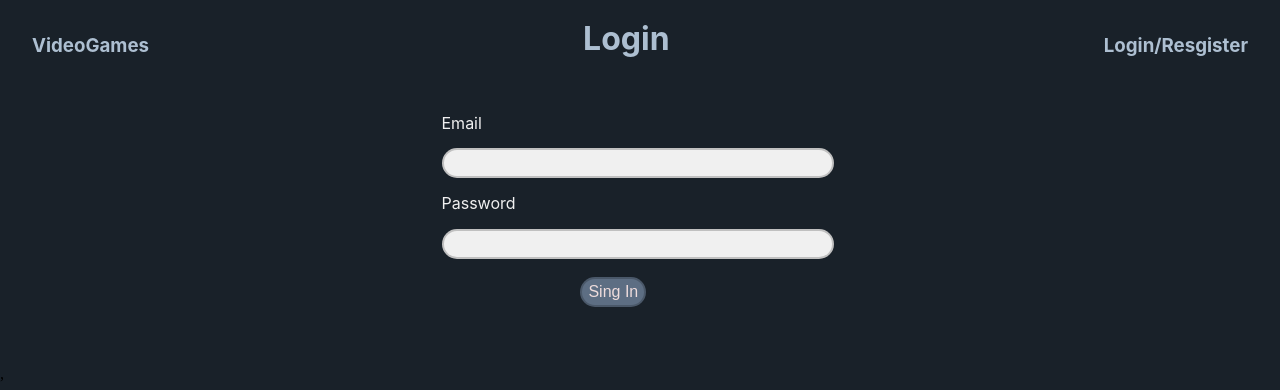
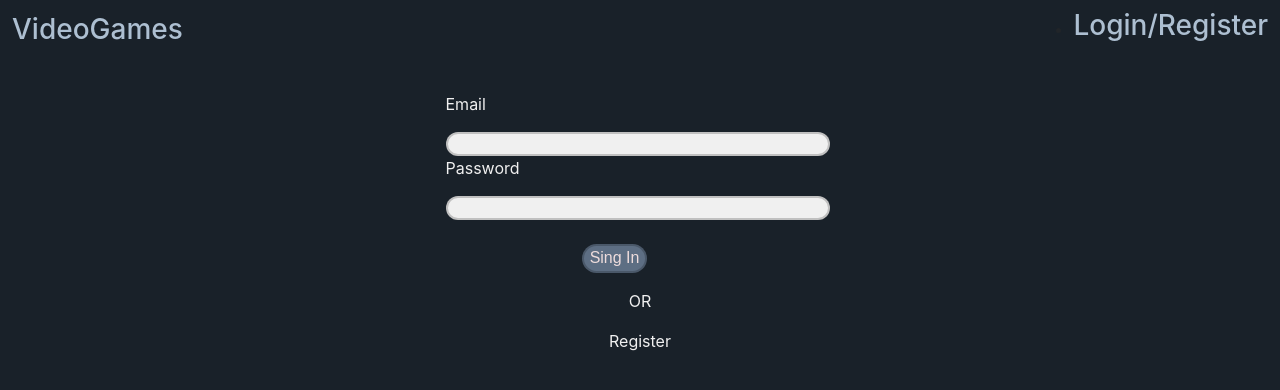
Before and after one commit to cirorey20/client-videogames, a React (Create React App) app: page /login in a window 1280 px wide. Shown: the top 390 px of the page. Built offline with nearby package versions, Linux system fonts and the light colour scheme.

Commit message:
deleted node_modules repo

```diff
--- a/public/index.html
+++ b/public/index.html
@@ -9,6 +9,7 @@
       name="description"
       content="Web site created using create-react-app"
     />
+    <link href="https://cdn.jsdelivr.net/npm/bootstrap@5.1.3/dist/css/bootstrap.min.css" rel="stylesheet" integrity="sha384-1BmE4kWBq78iYhFldvKuhfTAU6auU8tT94WrHftjDbrCEXSU1oBoqyl2QvZ6jIW3" crossorigin="anonymous">
     <style>
       body{
         background-color: #192129;
@@ -45,4 +46,5 @@
       To create a production bundle, use `npm run build` or `yarn build`.
     -->
   </body>
+  <script src="https://cdn.jsdelivr.net/npm/bootstrap@5.1.3/dist/js/bootstrap.bundle.min.js" integrity="sha384-ka7Sk0Gln4gmtz2MlQnikT1wXgYsOg+OMhuP+IlRH9sENBO0LRn5q+8nbTov4+1p" crossorigin="anonymous"></script>
 </html>
--- a/src/components/Dashboard.jsx
+++ b/src/components/Dashboard.jsx
@@ -53,19 +53,21 @@ const Dashboard = () => {
             <h2 className='titleDashboard'>Hello {dataUser.name || "user"}, games you have are: {gamesUser.length}</h2>
             <div className='createdDashboard'>
                 <Link to='/created' style={{ textDecoration: 'none' }}>
-                    <h3>Created</h3>
+                    <button className='btn btn-success m-2'>Created</button>
                 </Link>
             </div>
-            <div className='contentUserGame'>
+            <div className='row d-flex justify-content-center container-fluid'>
             {
                 gamesUser?.map((el,i)=>{
                 return(
-                    <div key={i} className="containerGameDash">
-                        <p>{el.name}</p>
-                        <img src={el.img} alt="not-found" />
-                        <div className='buttonDash'>
-                            <button  onClick={()=>deletedGame(el.id)}>Deleted</button>
-                            <button  onClick={()=>editGame(el.id)}>Edit</button>
+                    <div className='col-md-3 col-sm-6'>
+                        <div key={i} className="card">
+                            <p>{el.name}</p>
+                            <img src={el.img} alt="not-found" />
+                            <div className='text-center '>
+                                <button className='btn btn-outline-danger m-2' onClick={()=>deletedGame(el.id)}>Deleted</button>
+                                <button className='btn btn-outline-warning' onClick={()=>editGame(el.id)}>Edit</button>
+                            </div>
                         </div>
                     </div>
                 )
--- a/src/components/Home.jsx
+++ b/src/components/Home.jsx
@@ -63,8 +63,8 @@ const Home = () => {
 
     return (
         <Fragment>
-            <Nav current="Videogames - App"/>
-            <div className='searchFilterParent'>
+            <Nav current="Videogames"/>
+            <div className='searchFilterParent mb-4'>
                 <Search
                     setPaginaActual={setPaginaActual}
                 /><br/>
@@ -76,32 +76,34 @@ const Home = () => {
                     allGenres={allGenres}
                 />
             </div>
-            <div className='containerParentPaged'>
+            <div className='Page navigation example'>
                 <Paged
                     gamesDePagina={gamesDePagina}
                     allVideogames={allVideogames.length}
                     paged={paged}
                 />
             </div>
-            <div className='containerParentGames'>
+            <div className='container-fluid '>
+                <div className='row d-flex justify-content-center'>
+
                     {
                     allVideogames.length <= 0 ?
 
                         <div className='preload'></div>
                     :
                     gamesActuales.map((el, index) => {
-
                     return (
 
+                        <div key={index} className='col-md-3 col-sm-6 '>
 
-                            <div key={index} className='containerGame'>
+                            <div  className='card m-2'>
                                 <h3>{el.name}</h3>
                                 <Link to={'/videogame/'+el.id} style={{ textDecoration: 'none' }}>
 
-                                    <img src={el.img} alt="NOT-FOUND" />
+                                    <img src={el.img} className='card-img-top' alt="NOT-FOUND" />
 
                                 </Link>
-
+                                <div className='card-body text-center'>
                                     {
                                         el.genres?.map((e,i)=>{
                                             return<p key={i}><em>{e}</em></p>
@@ -109,12 +111,14 @@ const Home = () => {
                                     }
                                     <p><strong>{el.rating?el.rating:null}</strong></p>
                                 </div>
+                            </div>
+                        </div>
 
                     )
                     })
 
-
                     }
+                </div>
             </div>
         </Fragment>
     )
--- a/src/components/Login.jsx
+++ b/src/components/Login.jsx
@@ -3,6 +3,7 @@ import Nav from './Nav';
 import {useHistory} from 'react-router-dom';
 import {useDispatch, useSelector} from 'react-redux';
 import { auth } from '../actions/users';
+import { Link } from "react-router-dom";
 
 const Login = () => {
 
@@ -44,9 +45,12 @@ const Login = () => {
     return(
         <Fragment>
             <Nav current="Login"/>
+            <div className="d-flex justify-content-center">
+
             {
                 ! isPre ?
                 (
+            <div>
 
                 <div className='contForm'>
 
@@ -76,16 +80,24 @@ const Login = () => {
                             </div>
                             <br />
                             <button type='submit'>Sing In</button>
+                            <div className="text-center pb-4">
+                                <p className="mt-3" style={{color: '#f0f0f0'}}>OR</p>
+                                <Link to={'/register'} style={{ textDecoration: 'none', color: '#f0f0f0' }}>
+                                    <p className="pb-3">Register</p>
+                                </Link>
+                            </div>
                             <br /> <br />
 
                         </form>
                 </div>
+            </div>
                 )
                 :
                 (
                     pre
                 )
             }
+            </div>
         </Fragment>
     )
 }
--- a/src/components/Nav.jsx
+++ b/src/components/Nav.jsx
@@ -18,7 +18,7 @@ const Nav = ({current}) => {
     useEffect(()=>{
         const isUser = localStorage.getItem('payload');
         if(!isUser){
-            setIsLog('Login/Resgister');
+            setIsLog('Login/Register');
         } else {
             setIsLog('Logout');
         }
@@ -26,36 +26,40 @@ const Nav = ({current}) => {
 
     return (
         <Fragment>
-            <div className='fixed'>
+            <div className='navbar navbar-expand-lg'>
 
-                <div className='containerParentNav'>
-                    <div className='logoNav'>
+                <div className='container-fluid'>
+                    <div className='navbar-brand' >
                         <Link to='/home' style={{ textDecoration: 'none' }}>
-                            <h3>VideoGames</h3>
+                            <h3 className='color-nav'>VideoGames</h3>
                         </Link>
                     </div>
-                    <div className='titleNav'>
+                    {/* <div className=''>
                         <h1>{current}</h1>
-                    </div>
-                    <span className='createdNav'>
-                        <span>
+                    </div> */}
+                    <div className='' >
+                        <ul className=''>
+                        <li className=''>
+                            <span className=''>
                                 <Link to='' style={{ textDecoration: 'none' }}>
-                                <h3 onClick={out}>{isLog}</h3>
+                                    <h3 className='color-nav' onClick={out}>{isLog}</h3>
                                 </Link>
                             </span>
                             {
                                 isLog === 'Logout' ?
                                 (
-                                <span>
+                                    <span className=''>
                                         <Link to='/dashboard' style={{ textDecoration: 'none' }}>
-                                        <h3 >Dashboard</h3>
+                                            <h3 className='color-nav'>Dashboard</h3>
                                         </Link>
                                     </span>
                                 )
                                 :
                                 <span></span>
                             }
-                    </span>
+                        </li>
+                        </ul>
+                    </div>
 
                 </div>
             </div>
--- a/src/components/Paged.jsx
+++ b/src/components/Paged.jsx
@@ -11,20 +11,20 @@ const Paged = ({gamesDePagina, allVideogames, paged}) => {
 
     return (
         <Fragment>
-            {/* <div className=""> */}
-            <ul>
+            <div className="d-flex justify-content-center containerParentPagedd">
+            <ul className='pagination'>
                 {
                     pageNumbers?
                     pageNumbers.map((num, index) => (
-                        <li key={index}>
-                            <a href={'#'+num} onClick={()=>paged(num)}>{num}</a>
+                        <li className='page-item' key={index}>
+                            <a className="page-link" href={'#'+num} onClick={()=>paged(num)}>{num}</a>
                         </li>
                     ))
                     :
                     <span></span>
                 }
             </ul>
-           {/* </div> */}
+           </div>
         </Fragment>
     )
 }
--- a/src/scss/_card.scss
+++ b/src/scss/_card.scss
@@ -1,25 +1,25 @@
 .containerParentGames {
-    position: relative;
+    // position: relative;
     background-color: #192129;
-    width: 100%;
-    display: flex;
-    flex-direction: row;
-    justify-content: space-evenly;
-    flex-wrap: wrap;
-    top: 2vh;
-    left: 0;
+    // width: 100%;
+    // display: flex;
+    // flex-direction: row;
+    // justify-content: space-evenly;
+    // flex-wrap: wrap;
+    // top: 2vh;
+    // left: 0;
 
 
 }
 
 
 .containerGame {
-    border-radius: 20px;
-    border: solid 1px #f0f0f0;
-    height: 20%;
-    width: 20%;
-    margin: 0.9%;
-    text-align: center;
+    // border-radius: 20px;
+    // border: solid 1px #f0f0f0;
+    // height: 20%;
+    // width: 20%;
+    // margin: 0.9%;
+    // text-align: center;
     color: #f0f0f0;
 
     animation-name: opacidad;
@@ -31,13 +31,13 @@
 }
 
 
-.containerGame img {
-    height: 20%;
-    width: 80%;
-    border-radius: 15px;
-    box-shadow: 5px 5px 30px 5px rgba(51, 43, 124, 0.556);
-    transition: 0.9s;
-}
-.containerGame img:hover {
-    box-shadow: 5px 5px 30px 5px rgba(43, 124, 73, 0.7);
-}
+// .containerGame img {
+//     height: 20%;
+//     width: 80%;
+//     border-radius: 15px;
+//     box-shadow: 5px 5px 30px 5px rgba(51, 43, 124, 0.556);
+//     transition: 0.9s;
+// }
+// .containerGame img:hover {
+//     box-shadow: 5px 5px 30px 5px rgba(43, 124, 73, 0.7);
+// }
--- a/src/scss/_nav.scss
+++ b/src/scss/_nav.scss
@@ -13,10 +13,7 @@
     padding-left: 2rem;
     padding-top: 1rem;
 }
-.logoNav h3{
-    color: #adbfd1;
-}
-.titleNav h1{
+.color-nav{
     color: #adbfd1;
 }
 .createdNav{
--- a/src/scss/_paged.scss
+++ b/src/scss/_paged.scss
@@ -1,10 +1,6 @@
-.containerParentPaged{
-    position: relative;
-    display: flex;
-    justify-content: center;
-
-    top: 7.9vh;
-    margin-bottom: 5vh;
+.containerParentPagedd{
+    margin-top: 8.4vh;
+    margin-left: 1vh;
 }
 
 .containerParentPaged ul li a {
--- a/src/scss/_searchFilter.scss
+++ b/src/scss/_searchFilter.scss
@@ -7,7 +7,7 @@
 	top: 4vh;
 	left: 30vw;
 	border-radius: 40px;
-	transition: 0.9s;
+	// transition: 0.1s;
 }
 .searchFilterParent:hover{
 	box-shadow: 5px 5px 30px 5px rgba(43, 124, 73, 0.7);
```
Lines whose indentation alone changed are shown as unchanged.
